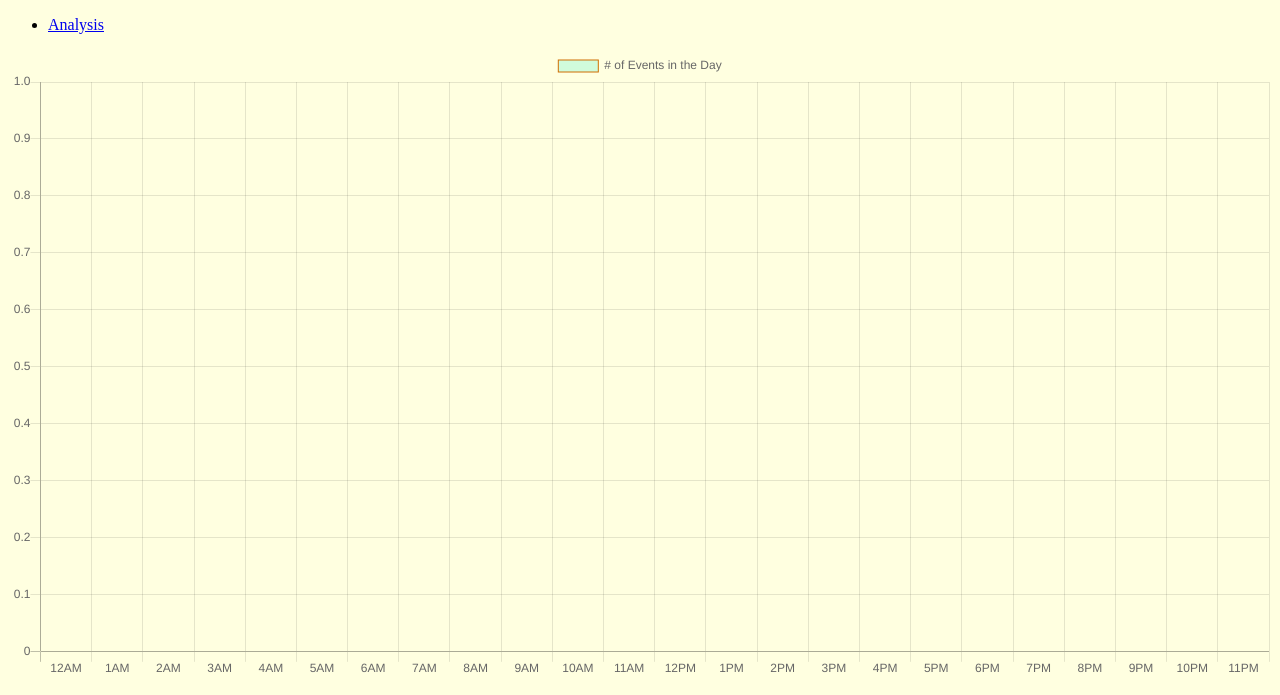
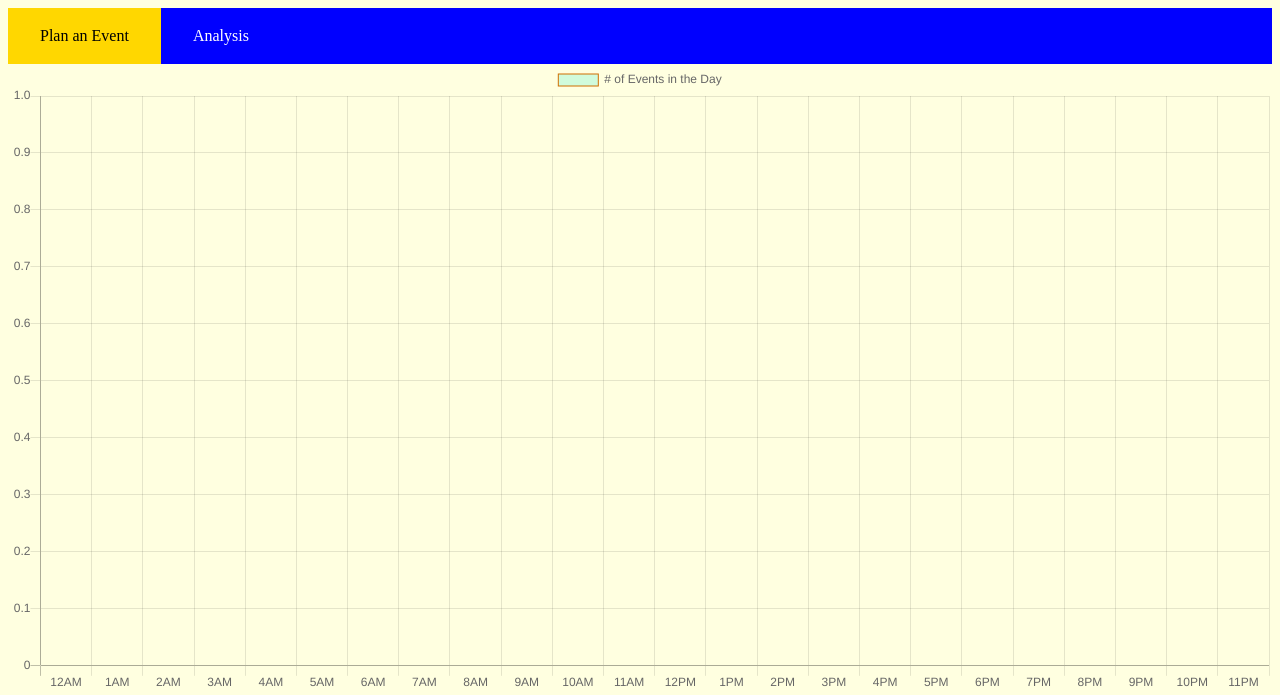
Before and after one commit to ankit8697/Event-Tiller, a Flask app: page / in a window 1280 px wide. Shown: the top 695 px of the page. Run offline with Flask 2, Linux system fonts and the light colour scheme; some libraries are stand-ins or nearby versions.

Commit message:
added nav bar to index.html

```diff
--- a/templates/index.html
+++ b/templates/index.html
@@ -10,6 +10,7 @@
 </head>
 <body>
     <ul>
+        <li class="active"><a href="index.html">Plan an Event</a></li>
         <li><a href="graph.html">Analysis</a></li>
     </ul>
     <canvas id="calendar" width="80" height="40"></canvas>
--- a/templates/stylesheet.css
+++ b/templates/stylesheet.css
@@ -1,5 +1,39 @@
 body{
      background-color:lightyellow;
+}
+
+ul {
+  list-style-type: none;
+  margin: 0;
+  padding: 0;
+  overflow: hidden;
+  background-color: blue;
+}
+
+li {
+  float: left;
+}
+
+li a {
+  display: block;
+  color: white;
+  text-align: center;
+  padding: 1.2em 2em;
+  text-decoration: none;
+}
+
+/* Change the link color to #111 (black) on hover */
+li a:hover {
+  background-color: darkblue;
+}
+
+.active a{
+    background-color: gold;
+    color: black;
+}
+
+.active a:hover{
+    background-color: gold;
 }
 
 #analysis{
@@ -19,8 +53,9 @@
     padding: .1em 1em;
     text-align: center;
     text-decoration: none;
-    display: inline-block;
+    display: block;
     font-size: 1em;
+    margin: auto;
 
 }
 
```
